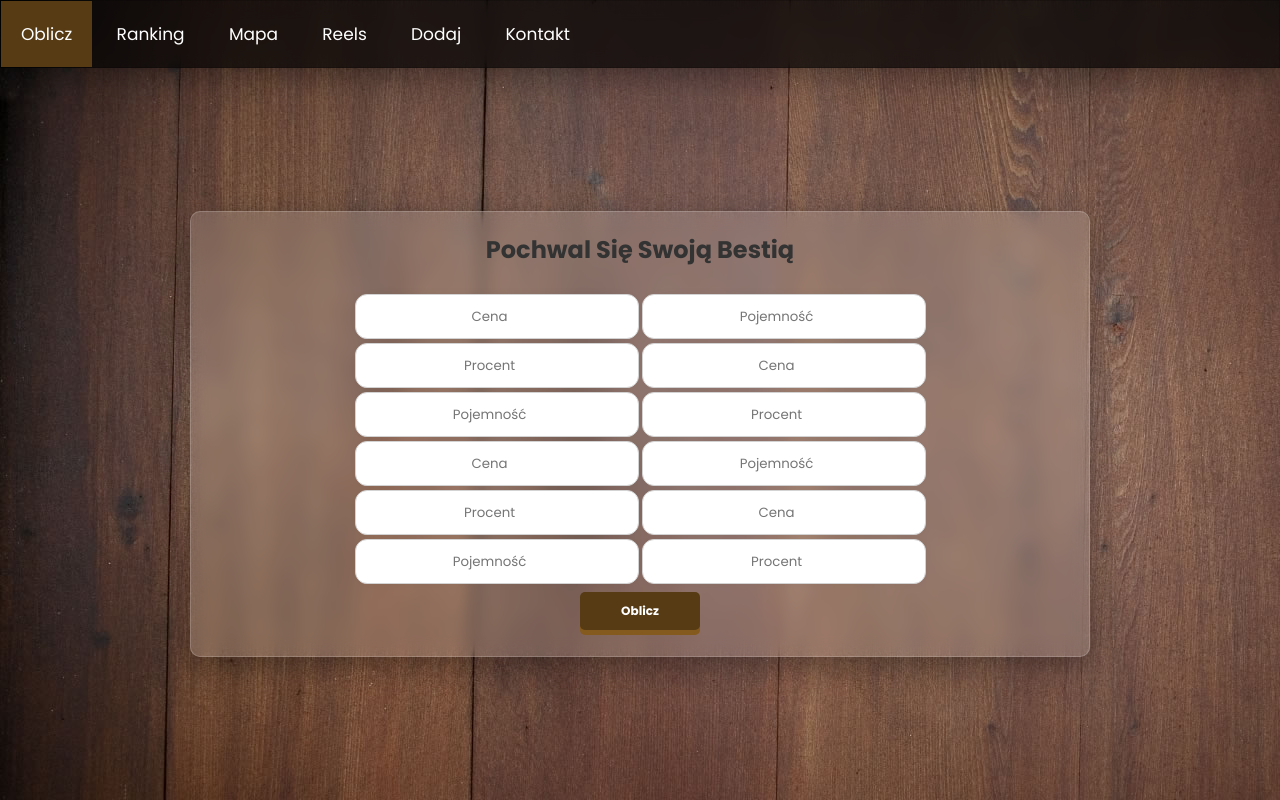
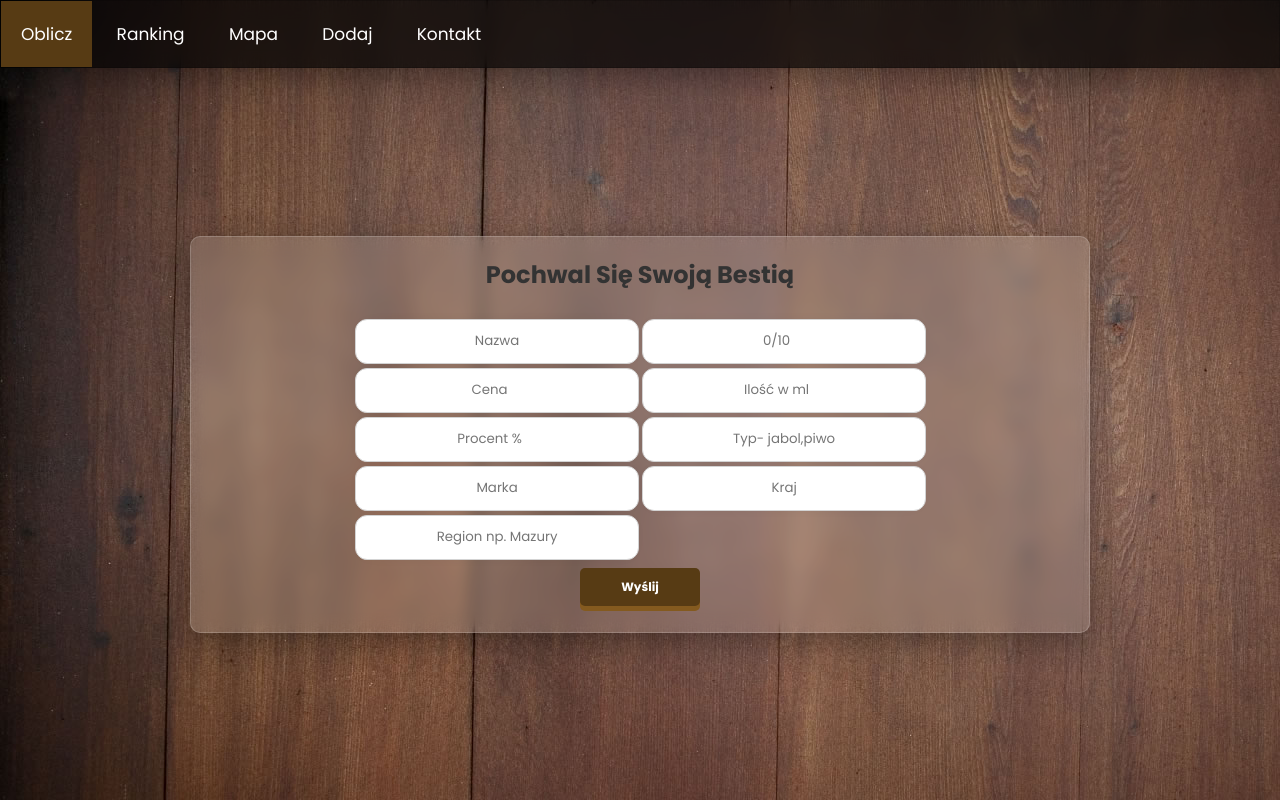
Before and after one commit to Wojanix/IndeksRompera, a PHP site: page /add.php in a window 1280 px wide. Run offline with PHP 8.4, Linux system fonts and the light colour scheme.

Commit message:
inserting data from form php

```diff
--- a/components/header.php
+++ b/components/header.php
@@ -10,7 +10,7 @@
   <a class="active" href="./index.php"><i class="fa fa-fw fa-home"></i> Oblicz</a>
   <a href="./ranking.php"><i class="fa fa-fw fa-envelope"></i> Ranking</a>
   <a href="./map.php"><i class="fa fa-fw fa-envelope"></i> Mapa</a>
-  <a href="./reels.php"><i class="fa fa-fw fa-envelope"></i> Reels</a>
+  <!-- <a href="./reels.php"><i class="fa fa-fw fa-envelope"></i> Reels</a> -->
   <a href="./add.php"><i class="fa fa-fw fa-user"></i> Dodaj</a>
   <a href="./contact.php"><i class="fa fa-fw fa-user"></i> Kontakt</a>
 </div>
--- a/pages/add.php
+++ b/pages/add.php
@@ -7,6 +7,7 @@
     <link rel="stylesheet" href="../css/main.css">
     <link rel="stylesheet" href="../css/nav.css">
     <link rel="stylesheet" href="../css/add.css">
+    <script src="../script.js" ></script>
 </head>
 <body>
 
@@ -14,28 +15,26 @@
 
 <div class="notification" id="connect"><img src=".././css/images/correct.png" alt="correct">Connected successfully</div>
 
-    <div class="container">
+<form class="container" action="" method="POST">
     <h2>Pochwal Się Swoją Bestią</h2>
     <br>
   <span class="form">
-       <input class="input" id="price" type="number" placeholder="Cena" />
-      <input class="input" id="amount" type="number" placeholder="Pojemność" />
-      <input class="input" id="percent" type="number" placeholder="Procent" />
-     <input class="input" id="price" type="number" placeholder="Cena" />
-     <input class="input" id="amount" type="number" placeholder="Pojemność" />
-     <input class="input" id="percent" type="number" placeholder="Procent" />
-      <input class="input" id="price" type="number" placeholder="Cena" />
-      <input class="input" id="amount" type="number" placeholder="Pojemność" />
-      <input class="input" id="percent" type="number" placeholder="Procent" />
-      <input class="input" id="price" type="number" placeholder="Cena" />
-      <input class="input" id="amount" type="number" placeholder="Pojemność" />
-      <input class="input" id="percent" type="number" placeholder="Procent" />
+   <input required class="input" name="name" id="name" type="text" placeholder="Nazwa" />
+   <input required class="input" name="rating" id="rating" type="number" placeholder="0/10" />
+   <input required class="input" name="price" id="price" type="number" placeholder="Cena" />
+   <input required class="input" name="quantity" id="quantity" type="number" placeholder="Ilość w ml" />
+   <input required class="input" name="percent" id="percent" type="number" placeholder="Procent %" />
+   <input required class="input" name="type" id="type" type="text" placeholder="Typ- jabol,piwo" />
+   <input required class="input" name="brand" id="brand" type="text" placeholder="Marka" />
+   <input required class="input" name="country" id="country" type="text" placeholder="Kraj" />
+   <input required class="input" name="region" id="region" type="text" placeholder="Region np. Mazury" />
   </span>
-      <button onclick="calculateRomperIndex()">Oblicz</button>
+  <button onclick="calculateAndSend()" type="submit" name="submit" id="submit">Wyślij</button>
   <div id="index"></div>
-    </div>
-    <script src="../script.js" ></script>
+</form>
+
 <?php
+
 
 
 $servername = "localhost";
@@ -55,7 +54,31 @@ echo '<script type="text/javascript">',
 'connected();',
 '</script>';
 
-die;
+if(isset($_POST["submit"])){
+  echo $_POST["name"];
+  $query = "INSERT INTO `drinks` (`Name`, `image`, `ir`, `rating`, `price`, `quantity`, `percent`, `type`, `brand`, `country`, `region`)
+            VALUES (
+            '".$_POST["name"]."',
+            '".$_POST["image"]."',
+            '".$_POST["percent"]*$_POST["quantity"]*0.01/$_POST["price"]."',
+            '".$_POST["rating"]."',
+            '".$_POST["price"]."',
+            '".$_POST["quantity"]."',
+            '".$_POST["percent"]."',
+            '".$_POST["type"]."',
+            '".$_POST["brand"]."',
+            '".$_POST["country"]."',
+            '".$_POST["region"]."');";
+  if(mysqli_query($conn, $query)){
+    echo "<h3>data stored in a database successfully."
+        . " Please browse your localhost php my admin"
+        . " to view the updated data</h3>";
+} else{
+    echo "ERROR: Hush! Sorry $query. "
+        . mysqli_error($conn);
+}
+}
+
 ?>
 </body>
 </html>
```
Also changed, not shown: pages/ranking.php (+13 -0 lines). Lines whose indentation alone changed are shown as unchanged.
